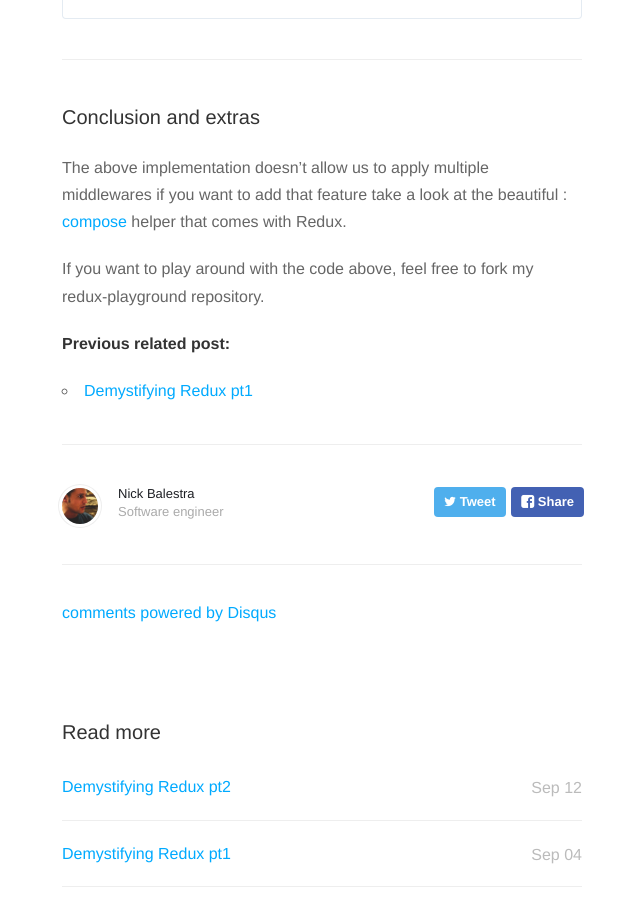
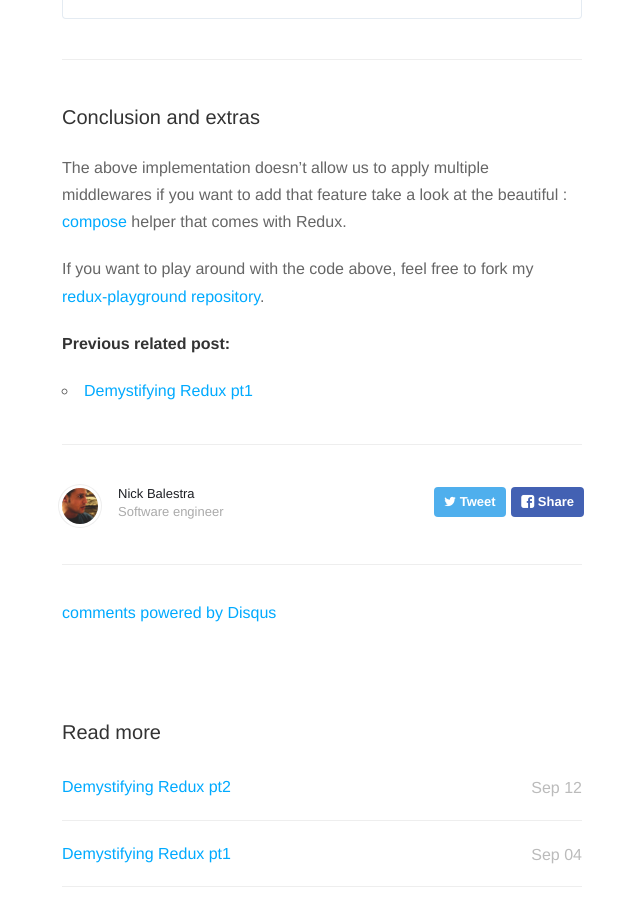
Before and after one commit to nickbalestra/nickbalestra.github.io, a Jekyll site: the page built from _posts/2016-09-12-demystifying-redux-applymiddleware.md, in a window 1280 px wide and 900 px high, scrolled down 4557 px. Shown: the whole window, without its empty margins (318-958 px from the left). Built offline with Jekyll 4.4.1, drawn with Linux system fonts in a browser that asks for light colours; nearby versions of some CDN libraries; comment, search, counter and statistics services are not loaded; part of the change alters nothing that is shown.

Commit message:
link to repo

```diff
--- a/_posts/2016-09-12-demystifying-redux-applymiddleware.md
+++ b/_posts/2016-09-12-demystifying-redux-applymiddleware.md
@@ -174,7 +174,7 @@ store.dispatch({ type: 'DECREMENT' })
 
 The above implementation doesn’t allow us to apply multiple middlewares if you want to add that feature take a look at the beautiful : [compose](https://github.com/reactjs/redux/blob/master/src/compose.js) helper that comes with Redux.
 
-If you want to play around with the code above, feel free to fork my redux-playground repository.
+If you want to play around with the code above, feel free to fork my [redux-playground repository](https://github.com/nickbalestra/redux-playground).
 
 #### Previous related post:
 
```
